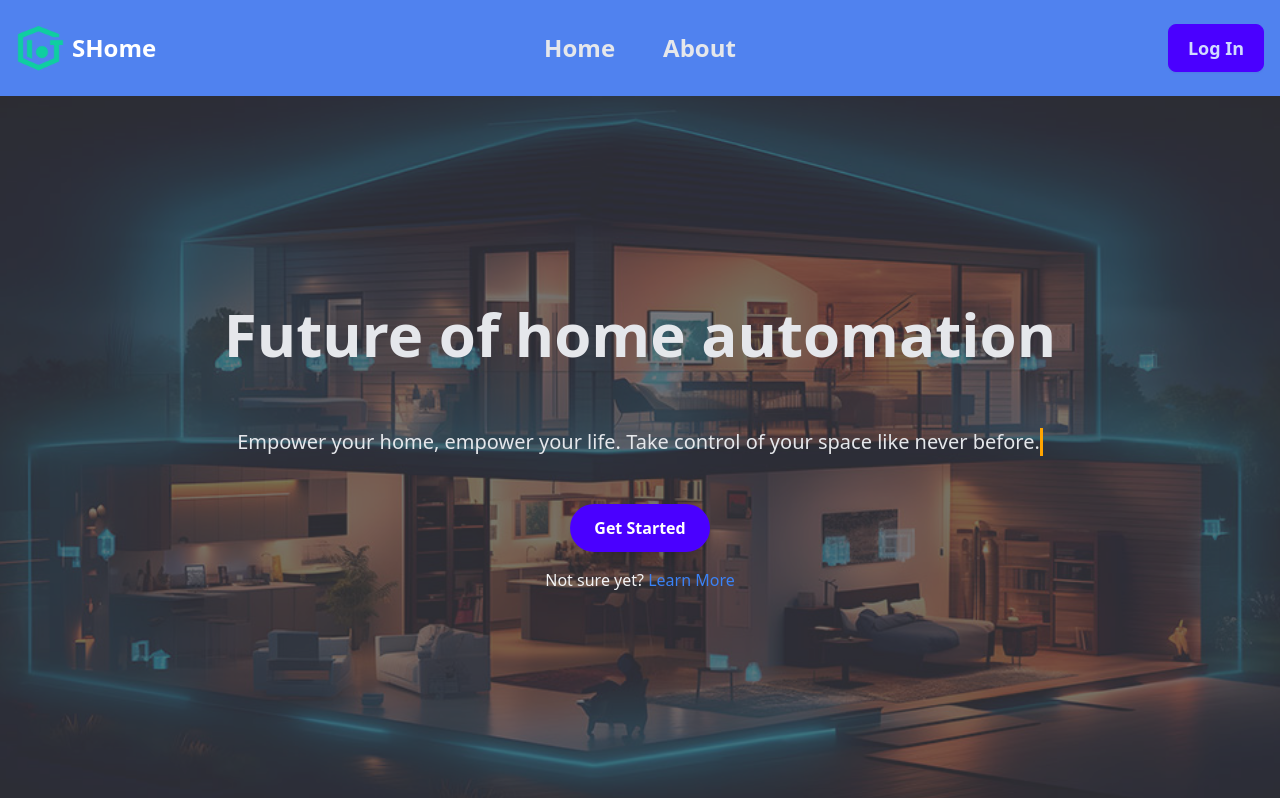
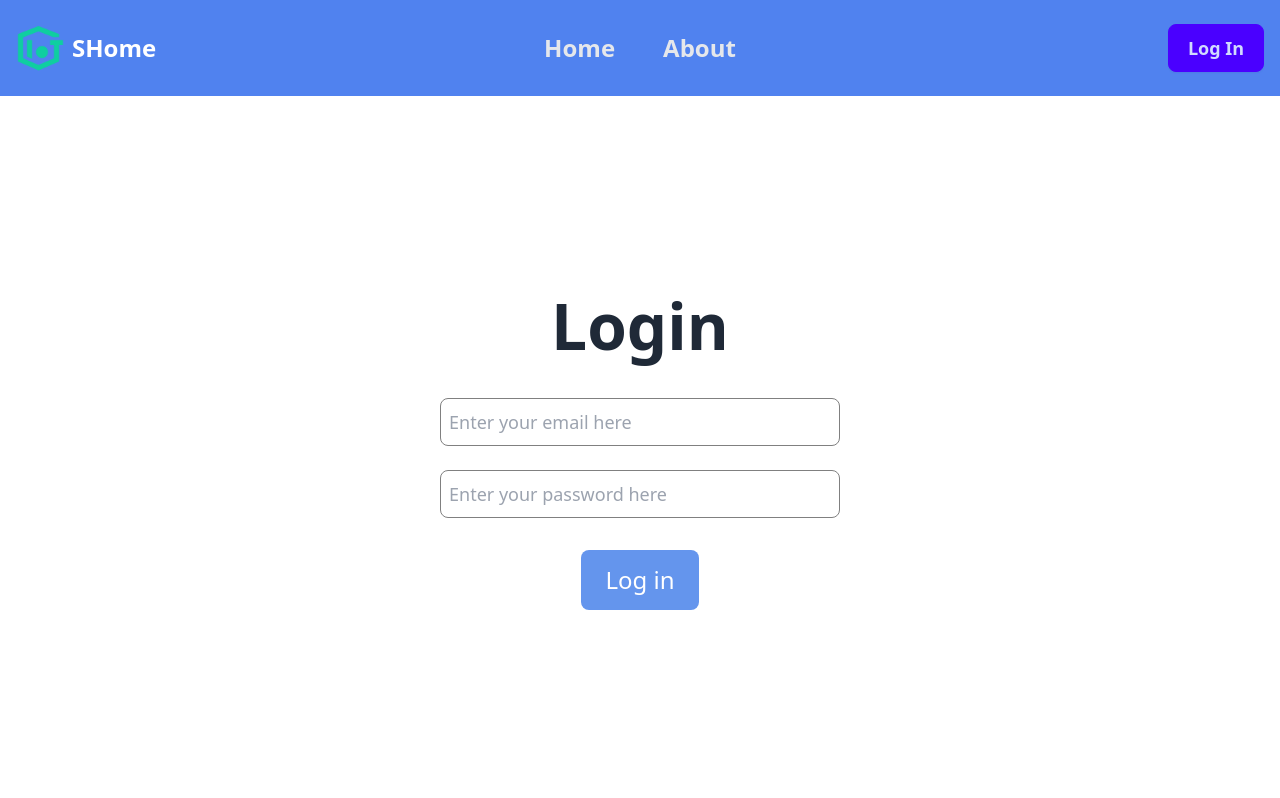
Before and after one commit to vinhkhangphung/smart-home-frontend, a React (Vite) app: page /login in a window 1280 px wide. Shown: the top 798 px of the page. Built offline with nearby package versions, Linux system fonts and the light colour scheme; the HTML template or start-up script is replaced by a standard one.

Commit message:
Add login page

```diff
--- a/src/components/Header.jsx
+++ b/src/components/Header.jsx
@@ -2,15 +2,23 @@ import React from "react";
 import logo from "../assets/logo-app.png";
 import { Link } from "react-router-dom";
 import { useAuth } from "../context/AuthContext";
+import { useNavigate } from "react-router-dom"
+
+
+
 
 export default function Header() {
   const { user, login, logout } = useAuth();
 
+  const navigate = useNavigate();
+
   const handleLogin = () => {
+    navigate("/login");
     login({ username: "username", password: "password" });
   };
 
   const handleLogOut = () => {
+    navigate("/landing");
     logout();
   };
 
--- /dev/null
+++ b/src/pages/LoginPage.jsx
@@ -0,0 +1,50 @@
+import React, { useState } from 'react'
+import { useNavigate } from 'react-router-dom'
+import './css/Login.css'
+
+const Login = (props) => {
+  const [email, setEmail] = useState('')
+  const [password, setPassword] = useState('')
+  const [emailError, setEmailError] = useState('')
+  const [passwordError, setPasswordError] = useState('')
+
+  const navigate = useNavigate()
+
+  const onButtonClick = () => {
+    navigate('/home')
+  }
+
+  return (
+    <div className={'mainContainer'} >
+      <div className={'titleContainer'}>
+        <div>Login</div>
+      </div>
+      <br />
+      <div className={'inputContainer'}>
+        <input
+          value={email}
+          placeholder="Enter your email here"
+          onChange={(ev) => setEmail(ev.target.value)}
+          className={'inputBox'}
+        />
+        <label className="errorLabel">{emailError}</label>
+      </div>
+      <br />
+      <div className={'inputContainer'}>
+        <input
+          value={password}
+          placeholder="Enter your password here"
+          onChange={(ev) => setPassword(ev.target.value)}
+          className={'inputBox'}
+        />
+        <label className="errorLabel">{passwordError}</label>
+      </div>
+      <br />
+      <div className={'inputContainer'}>
+        <input className={'inputButton'} type="button" onClick={onButtonClick} value={'Log in'} />
+      </div>
+    </div>
+  )
+}
+
+export default Login
--- a/src/pages/css/LandingPage.Module.css
+++ /dev/null
@@ -1,118 +0,0 @@
-html,
-body {
-  padding: 0;
-  margin: 0;
-  font-family:
-    -apple-system,
-    BlinkMacSystemFont,
-    Segoe UI,
-    Roboto,
-    Oxygen,
-    Ubuntu,
-    Cantarell,
-    Fira Sans,
-    Droid Sans,
-    Helvetica Neue,
-    sans-serif;
-}
-
-* {
-  box-sizing: border-box;
-}
-
-main {
-  padding: 5rem 0;
-  flex: 1;
-  display: flex;
-  flex-direction: column;
-  justify-content: center;
-  align-items: center;
-}
-
-code {
-  background: #fafafa;
-  border-radius: 5px;
-  padding: 0.75rem;
-  font-family:
-    Menlo,
-    Monaco,
-    Lucida Console,
-    Courier New,
-    monospace;
-}
-
-input[type='button'] {
-  border: none;
-  background: cornflowerblue;
-  color: white;
-  padding: 12px 24px;
-  margin: 8px;
-  font-size: 24px;
-  border-radius: 8px;
-  cursor: pointer;
-}
-
-.mainContainer {
-    flex-direction: column;
-    display: flex;
-    align-items: center;
-    justify-content: center;
-    height: 100vh;
-    width: 100%;
-  }
-
-  .titleContainer {
-    display: flex;
-    flex-direction: column;
-    font-size: 64px;
-    font-weight: bolder;
-    align-items: center;
-    justify-content: center;
-  }
-
-  .resultContainer,
-  .historyItem {
-    flex-direction: row;
-    display: flex;
-    width: 400px;
-    align-items: center;
-    justify-content: space-between;
-  }
-
-  .historyContainer {
-    flex-direction: column;
-    display: flex;
-    height: 200px;
-    align-items: center;
-    flex-grow: 5;
-    justify-content: flex-start;
-  }
-
-  .buttonContainer {
-    display: flex;
-    flex-direction: column;
-    align-items: center;
-    justify-content: center;
-    height: 260px;
-  }
-
-  .inputContainer {
-    display: flex;
-    flex-direction: column;
-    align-items: flex-start;
-    justify-content: center;
-  }
-
-  .inputContainer > .errorLabel {
-    color: red;
-    font-size: 12px;
-  }
-
-  .inputBox {
-    height: 48px;
-    width: 400px;
-    font-size: large;
-    border-radius: 8px;
-    border: 1px solid grey;
-    padding-left: 8px;
-  }
--- /dev/null
+++ b/src/pages/css/Login.css
@@ -0,0 +1,74 @@
+.mainContainer {
+  flex-direction: column;
+  display: flex;
+  align-items: center;
+  justify-content: center;
+  height: 88vh;
+}
+
+.titleContainer {
+  display: flex;
+  flex-direction: column;
+  font-size: 64px;
+  font-weight: bolder;
+  align-items: center;
+  justify-content: center;
+}
+
+.resultContainer,
+.historyItem {
+  flex-direction: row;
+  display: flex;
+  width: 400px;
+  align-items: center;
+  justify-content: space-between;
+}
+
+.historyContainer {
+  flex-direction: column;
+  display: flex;
+  height: 200px;
+  align-items: center;
+  flex-grow: 5;
+  justify-content: flex-start;
+}
+
+.buttonContainer {
+  display: flex;
+  flex-direction: column;
+  align-items: center;
+  justify-content: center;
+  height: 260px;
+}
+
+.inputContainer {
+  display: flex;
+  flex-direction: column;
+  align-items: flex-start;
+  justify-content: center;
+}
+
+.inputContainer > .errorLabel {
+  color: red;
+  font-size: 12px;
+}
+
+.inputBox {
+  height: 48px;
+  width: 400px;
+  font-size: large;
+  border-radius: 8px;
+  border: 1px solid grey;
+  padding-left: 8px;
+}
+
+input[type='button'] {
+  border: none;
+  background: cornflowerblue;
+  color: white;
+  padding: 12px 24px;
+  margin: 8px;
+  font-size: 24px;
+  border-radius: 8px;
+  cursor: pointer;
+}
--- a/src/routes/Routes.jsx
+++ b/src/routes/Routes.jsx
@@ -5,6 +5,7 @@ import Footer from "../components/Footer";
 import { useAuth } from "../context/AuthContext";
 import LandingPage from "../pages/LandingPage";
 import AboutPage from "../pages/AboutPage";
+import LoginPage from "../pages/LoginPage";
 
 export default function AppRoute() {
   const { user } = useAuth();
@@ -18,6 +19,7 @@ export default function AppRoute() {
         ) : (
           <>
             <Route path="/about" element={<AboutPage />} />
+            <Route path="/login" element={<LoginPage />} />
             <Route path="/*" element={<LandingPage />} />
           </>
         )}
--- a/src/routes/home/HomeRouter.jsx
+++ b/src/routes/home/HomeRouter.jsx
@@ -4,6 +4,7 @@ import HomePage from "../../pages/HomePage";
 import ControlPage from "../../pages/ControlPage";
 import AccountPage from "../../pages/AccountPage";
 import LandingPage from "../../pages/LandingPage";
+import LoginPage from "../../pages/LoginPage";
 
 export default function HomeRouter() {
   return (
@@ -13,7 +14,8 @@ export default function HomeRouter() {
       <Route path="about" element={<AboutPage />} />
       <Route path="control" element={<ControlPage />} />
       <Route path="account" element={<AccountPage />} />
-      <Route path="login" element={<LandingPage/>} />
+      <Route path="landing" element={<LandingPage/>} />
+      <Route path="login" element={<LoginPage/>} />
     </Routes>
   );
 }
```
Also changed, not shown: src/index.css (line endings or trailing spaces), 1 other file (tests, documents, lock files or other folders).
